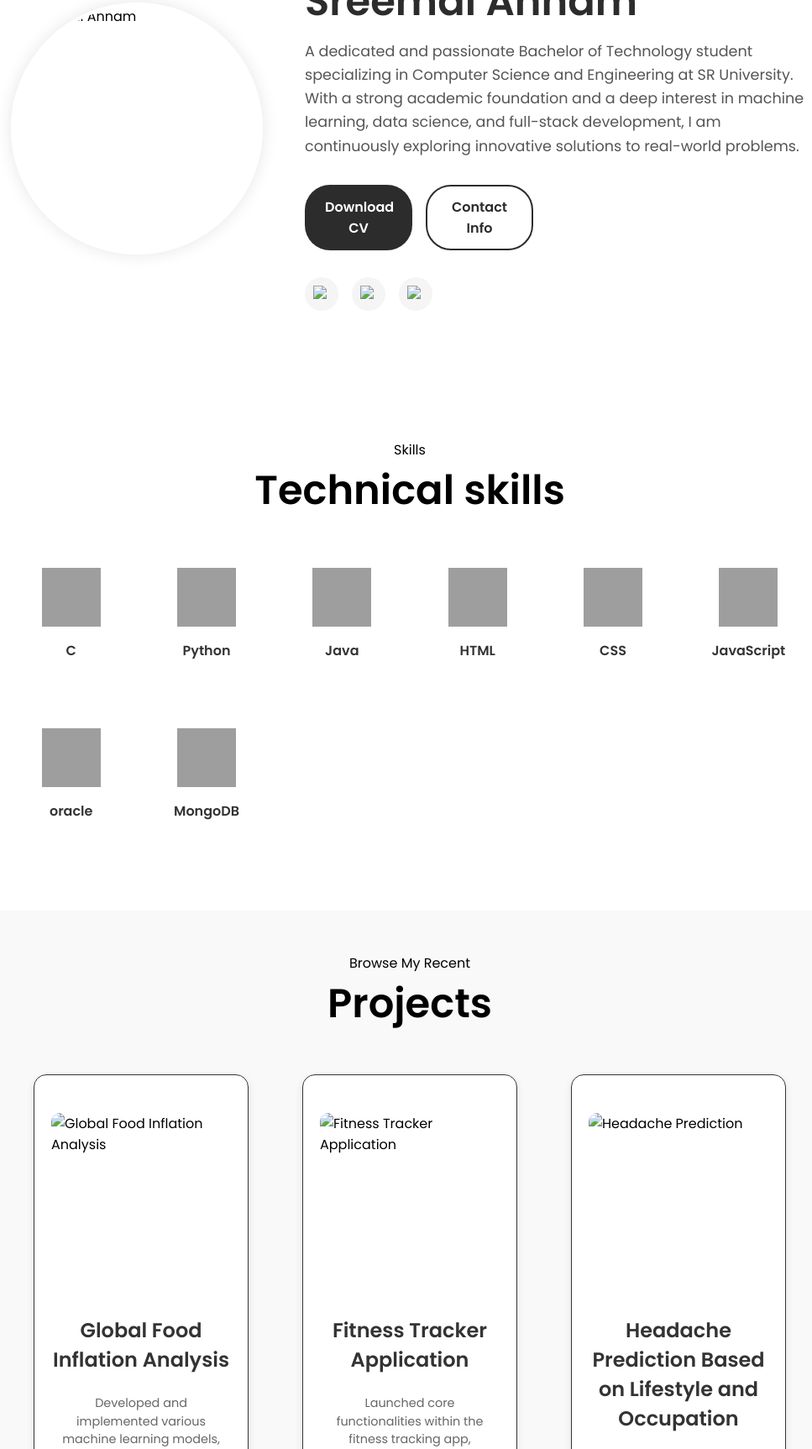
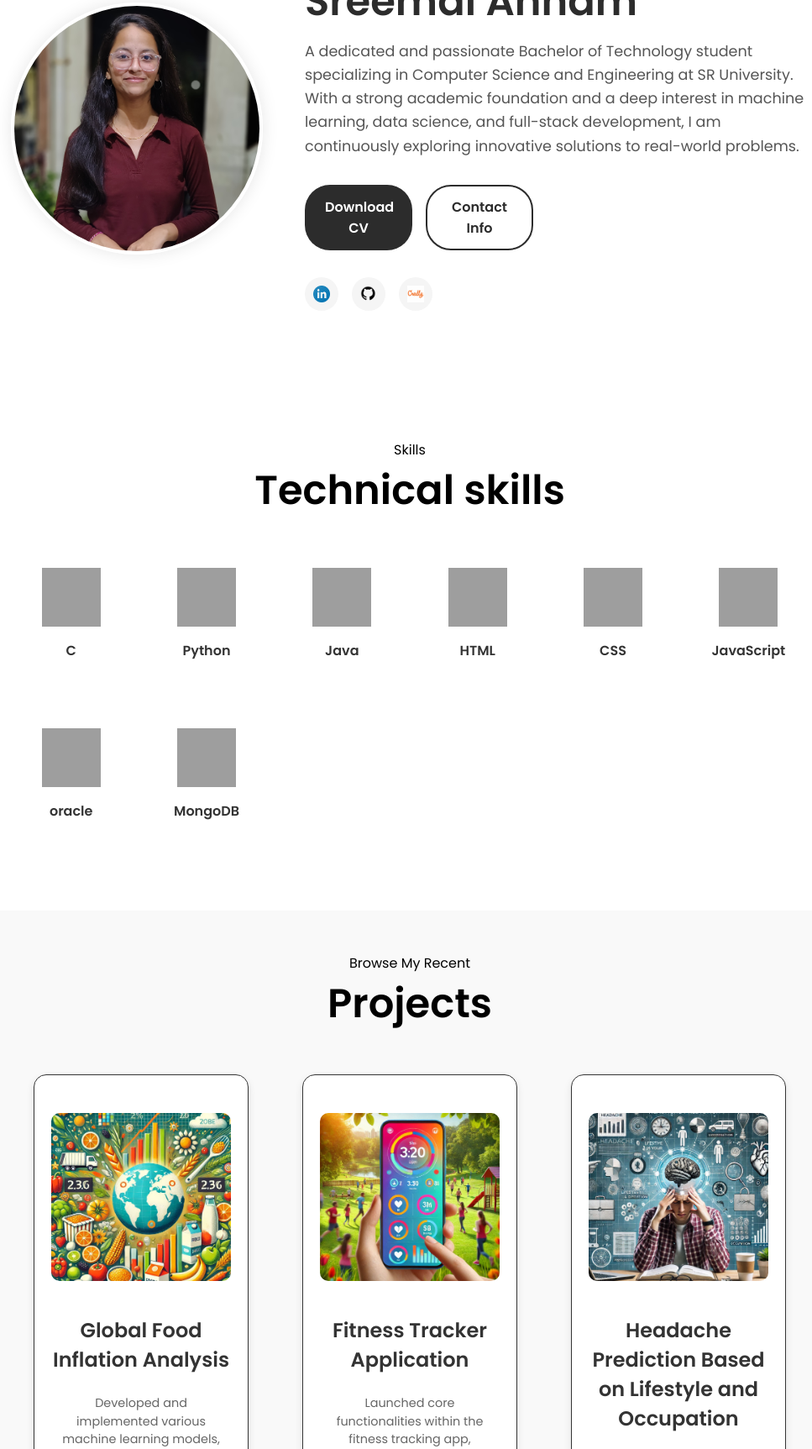
Before and after one commit to Sreemai18/P3, a plain HTML site: page index.html in a window 1280 px wide. Shown: the part 303-2028 px from the top of the page at 84% size, without its empty margins (152-1119 px from the left). Drawn offline with Linux system fonts and the light colour scheme; grey boxes are pictures that could not be loaded.

Commit message:
Update index.html

```diff
--- a/index.html
+++ b/index.html
@@ -43,7 +43,7 @@
     <section id="profile">
       <div class="profile-container">
           <div class="profile-pic-container">
-              <img src="./assets/profile-pic.jpg" alt="Sreemai Annam" class="profile-pic">
+              <img src="profile-pic.jpg" alt="Sreemai Annam" class="profile-pic">
           </div>
           <div class="profile-content">
               <p class="greeting">Hello, I'm</p>
@@ -64,12 +64,12 @@
               </div>
               <div class="social-links">
                   <a href="https://www.linkedin.com/in/sreemai-annam-96bb94293/" target="_blank" class="social-icon">
-                      <img src="./assets/linkedin.png" alt="LinkedIn">
+                      <img src="linkedin.png" alt="LinkedIn">
                   </a>
                   <a href="https://github.com/Sreemai18" target="_blank" class="social-icon">
-                      <img src="./assets/github.png" alt="GitHub">
+                      <img src="github.png" alt="GitHub">
                   <a href="https://www.credly.com/users/annam-sreemai" target="_blank" class="social-icon">
-                        <img src="./assets/credly.png" alt="credly">
+                        <img src="credly.png" alt="credly">
                   </a>
                   </a>
               </div>
@@ -144,7 +144,7 @@
           <!-- Project 1 -->
           <div class="details-container color-container">
               <div class="article-container">
-                  <img src="./assets/global food inflation.png" alt="Global Food Inflation Analysis" class="project-img"/>
+                  <img src="global food inflation.png" alt="Global Food Inflation Analysis" class="project-img"/>
               </div>
               <h2 class="experience-sub-title project-title">Global Food Inflation Analysis</h2>
               <div class="project-description-container">
@@ -168,7 +168,7 @@
           <!-- Project 2 -->
           <div class="details-container color-container">
               <div class="article-container">
-                  <img src="./assets/Fitness Tracker Application.png" alt="Fitness Tracker Application" class="project-img"/>
+                  <img src="Fitness Tracker Application.png" alt="Fitness Tracker Application" class="project-img"/>
               </div>
               <h2 class="experience-sub-title project-title">Fitness Tracker Application</h2>
               <div class="project-description-container">
@@ -196,7 +196,7 @@
           <!-- Project 3 -->
           <div class="details-container color-container">
               <div class="article-container">
-                  <img src="./assets/Headache Prediction Based on Lifestyle and Occupation.png"
+                  <img src="Headache Prediction Based on Lifestyle and Occupation.png"
                        alt="Headache Prediction" class="project-img"/>
               </div>
               <h2 class="experience-sub-title project-title">Headache Prediction Based on Lifestyle and Occupation</h2>
```
